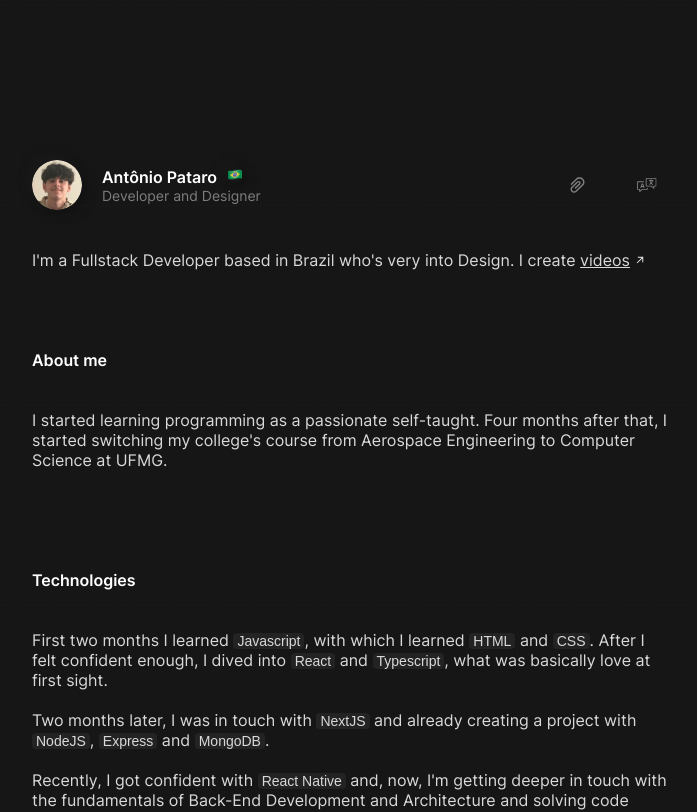
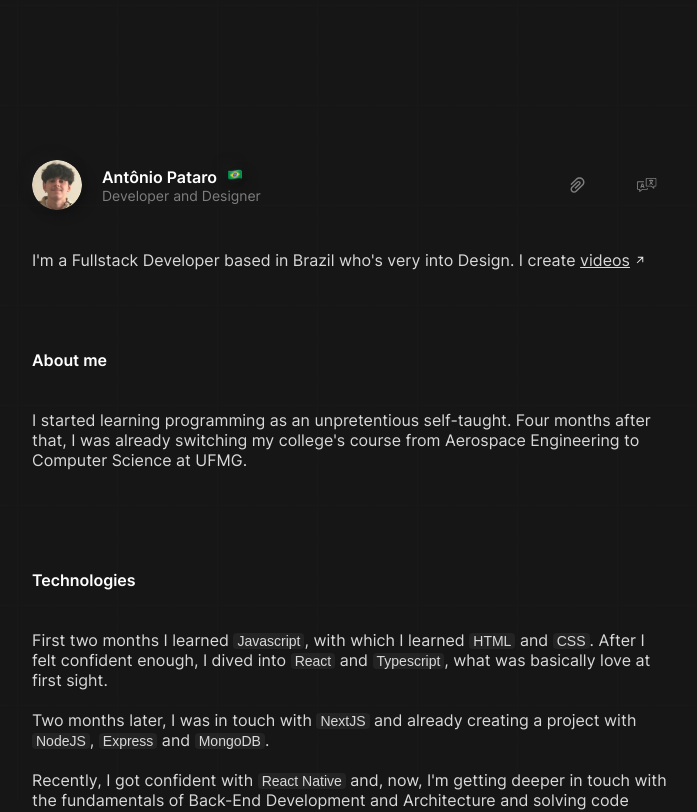
Before and after one commit to antoniopataro/personal-website, a React (Vite) app: page / in a window 1280 px wide. Shown: the top 812 px of the page, without its empty margins (288-985 px from the left). Built offline with nearby package versions, Linux system fonts and the light colour scheme.

Commit message:
fix: about me content

```diff
--- a/src/components/Main/About/index.tsx
+++ b/src/components/Main/About/index.tsx
@@ -5,9 +5,9 @@ import { Language } from "../../../context/LanguageContext";
 import AboutStyles from "./styles";
 
 const en =
-  "I started learning programming as a passionate self-taught. Four months after that, I started switching my college's course from Aerospace Engineering to Computer Science at UFMG.";
+  "I started learning programming as an unpretentious self-taught. Four months after that, I was already switching my college's course from Aerospace Engineering to Computer Science at UFMG.";
 const br =
-  "Eu comecei aprendendo programação como um autodidata apaixonado. Quatro meses depois, comecei a mudar o meu curso na faculdade de Engenharia Aeroespacial para Ciência da Computação na UFMG.";
+  "Eu comecei aprendendo programação como um autodidata despretensioso. Quatro meses depois, já estava mudando o meu curso na faculdade de Engenharia Aeroespacial para Ciência da Computação na UFMG.";
 
 function About() {
   const { language } = useContext(Language);
```
